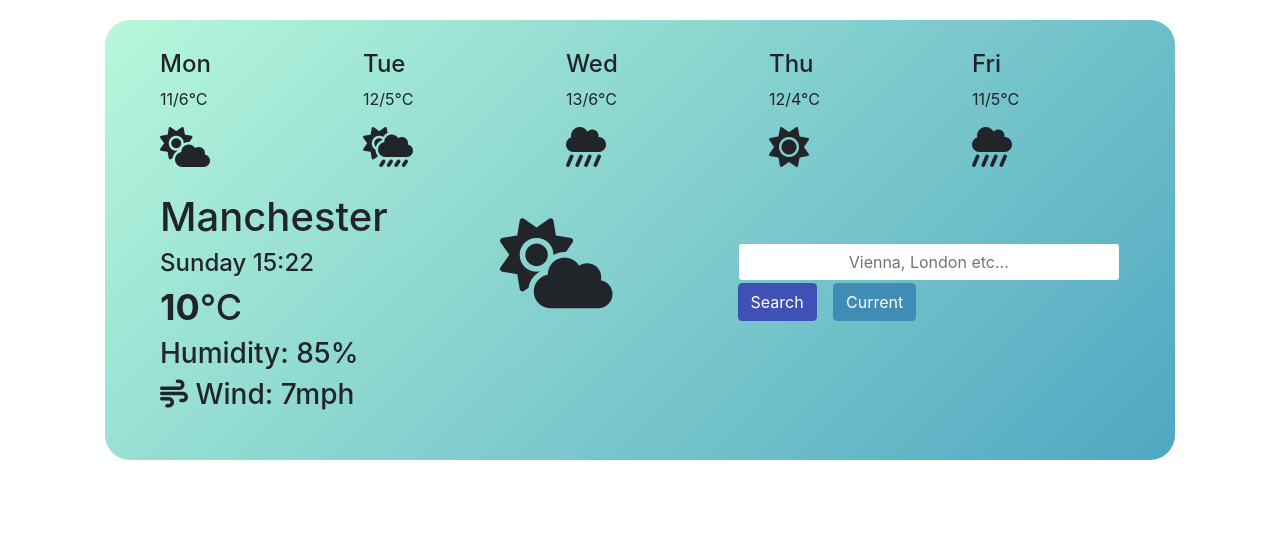
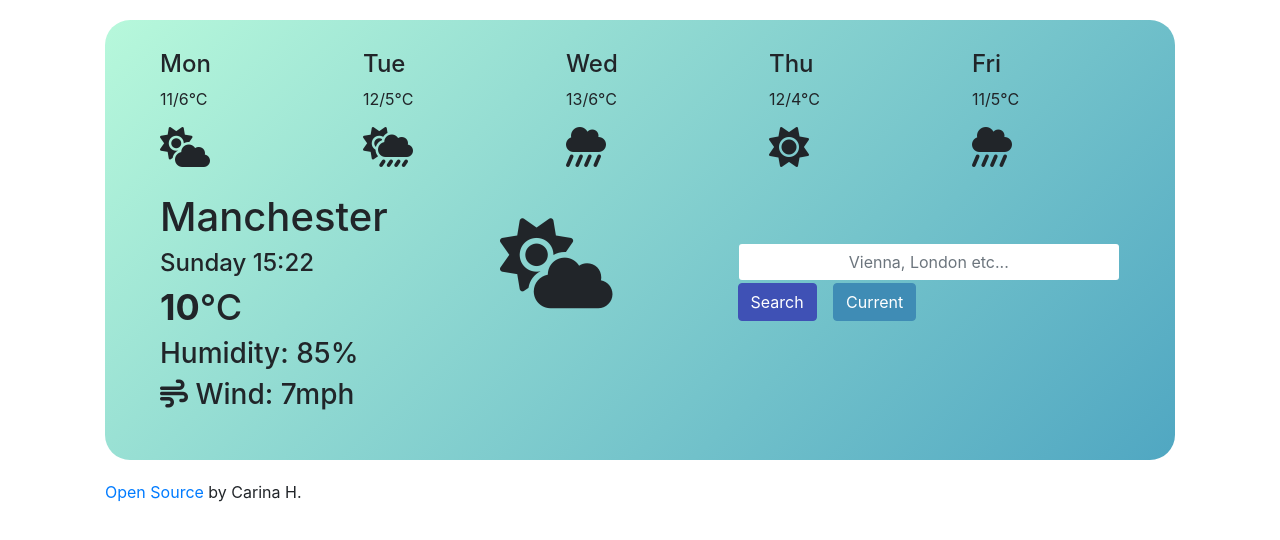
Before and after one commit to huber-c/WeatherApp, a website built with Parcel: page index.html in a window 1280 px wide. Built offline with nearby package versions, Linux system fonts and the light colour scheme.

Commit message:
Add footer link

```diff
--- a/index.html
+++ b/index.html
@@ -76,6 +76,7 @@
         </div>
       </div>
     </div>
+    <p class="footer"><a href="https://github.com/huber-c/WeatherApp" target="_blank">Open Source</a> by Carina H.</p>
   </div>
 </body>
 
--- a/src/styles.css
+++ b/src/styles.css
@@ -78,6 +78,10 @@ button {
   border-color: #327090;
 }
 
+.footer {
+  margin-left: 20px;
+}
+
 @media screen and (max-width: 767px) {
   h1 {
     font-size: 30px;
```
